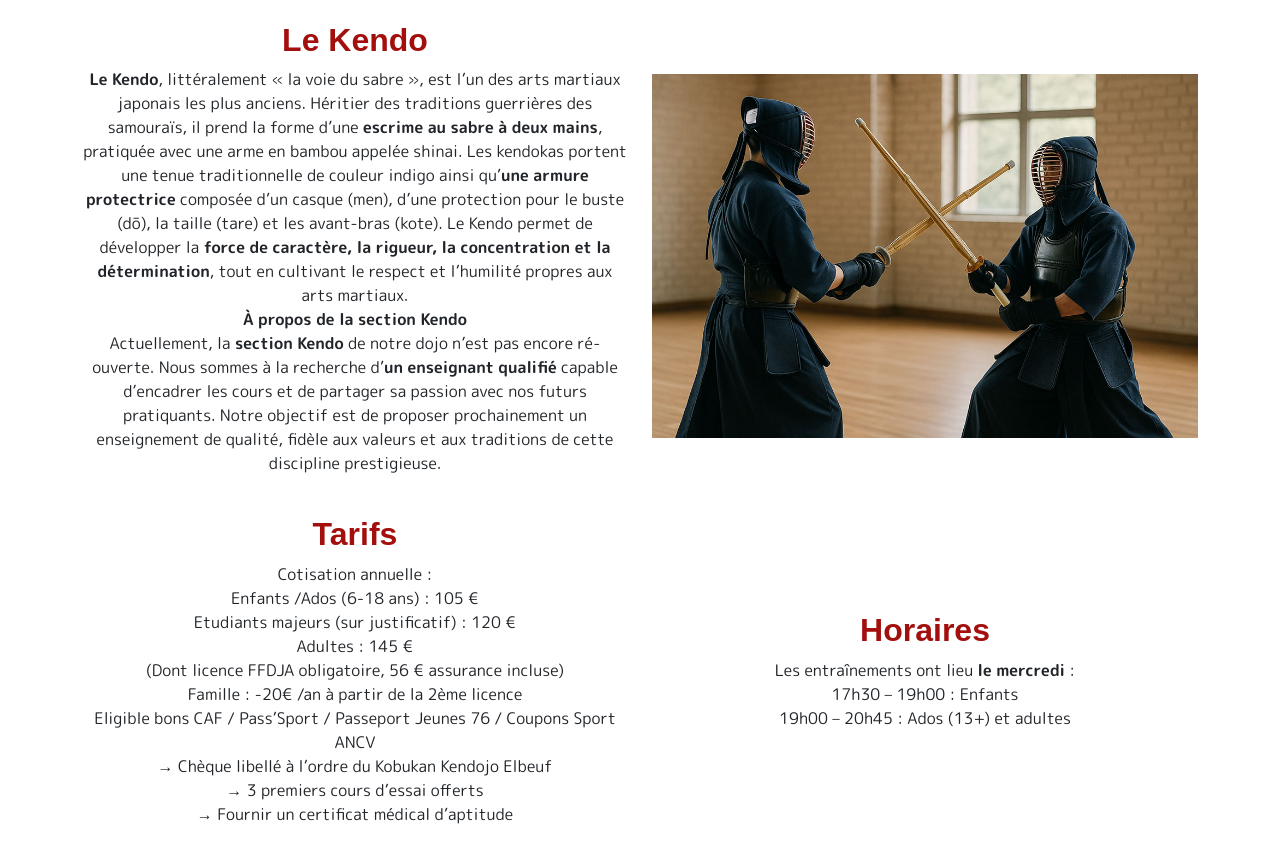
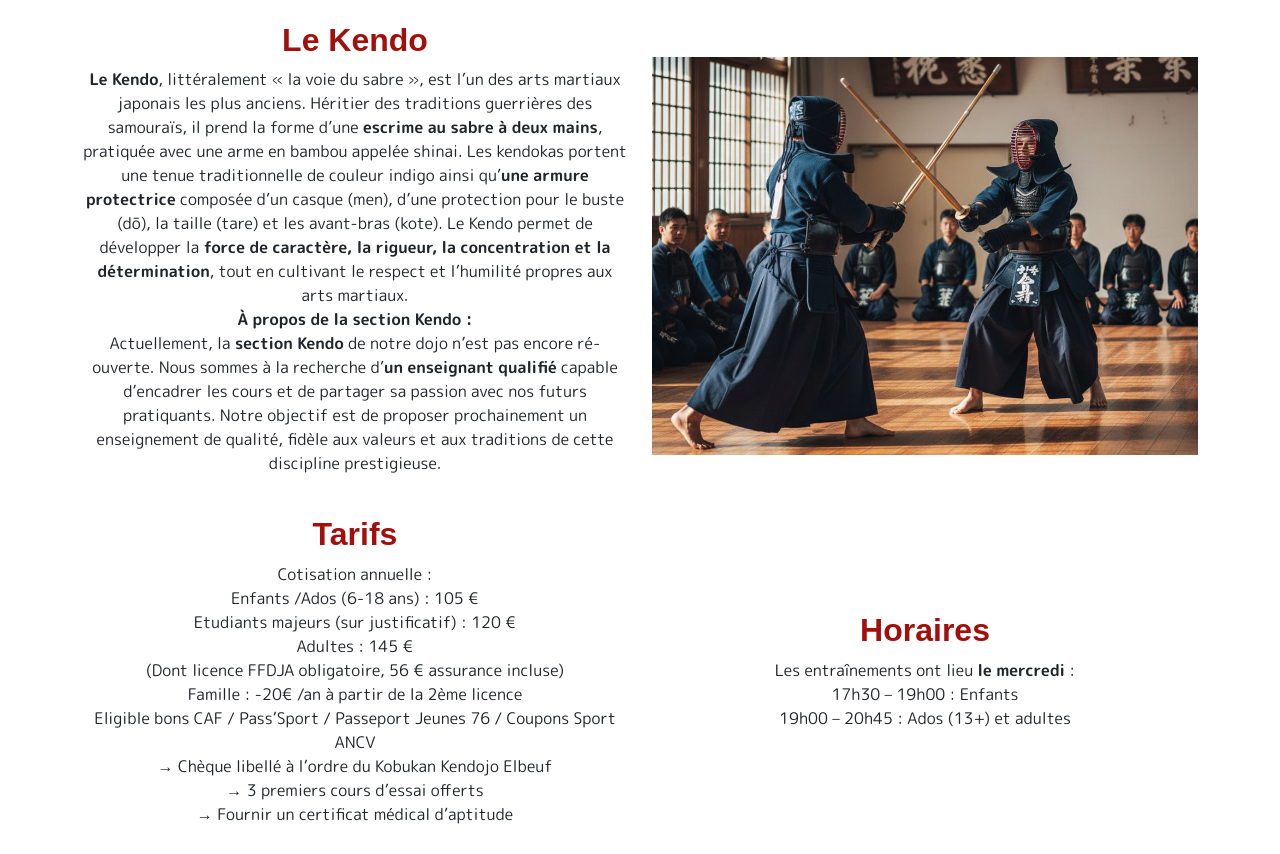
Before and after one commit to RemiBoutteau/KobukanKendojo, a plain HTML site: page index.html in a window 1280 px wide. Shown: the part 1034-1888 px from the top of the page. Drawn offline with nearby package versions, Linux system fonts and the light colour scheme; a web font is replaced by a local one.

Commit message:
maj photo kendo

```diff
--- a/index.html
+++ b/index.html
@@ -112,7 +112,7 @@
                             <p>  <strong>Le Kendo</strong>, littéralement « la voie du sabre », est l’un des arts martiaux japonais les plus anciens. Héritier des traditions guerrières des samouraïs, il prend la forme d’une <strong>escrime au sabre à deux mains</strong>, pratiquée avec une arme en bambou appelée shinai.
                             Les kendokas portent une tenue traditionnelle de couleur indigo ainsi qu’<strong>une armure protectrice</strong> composée d’un casque (men), d’une protection pour le buste (dō), la taille (tare) et les avant-bras (kote).
                             Le Kendo permet de développer la <strong>force de caractère, la rigueur, la concentration et la détermination</strong>, tout en cultivant le respect et l’humilité propres aux arts martiaux.
-                            <br><strong>À propos de la section Kendo</strong><br>
+                            <br><strong>À propos de la section Kendo :</strong><br>
                             Actuellement, la <strong>section Kendo</strong> de notre dojo n’est pas encore ré-ouverte. Nous sommes à la recherche d’<strong>un enseignant qualifié</strong> capable d’encadrer les cours et de partager sa passion avec nos futurs pratiquants.
                             Notre objectif est de proposer prochainement un enseignement de qualité, fidèle aux valeurs et aux traditions de cette discipline prestigieuse.
                             </p>
@@ -120,7 +120,7 @@
                 </div>
 
                 <div class="col-md-6">
-                    <img src="images/Kendo.jpg" alt="photo Kendo Kobukan Kendojo Elbeuf" class="img-fluid" id="photokendo" loading="lazy">
+                    <img src="images/kendo2.jpg" alt="photo Kendo Kobukan Kendojo Elbeuf" class="img-fluid" id="photokendo" loading="lazy">
                 </div>
             </div>
         </div> <!-- Fin de div ligne-->
```
Also changed, not shown: images/kendo2.jpg (added).
